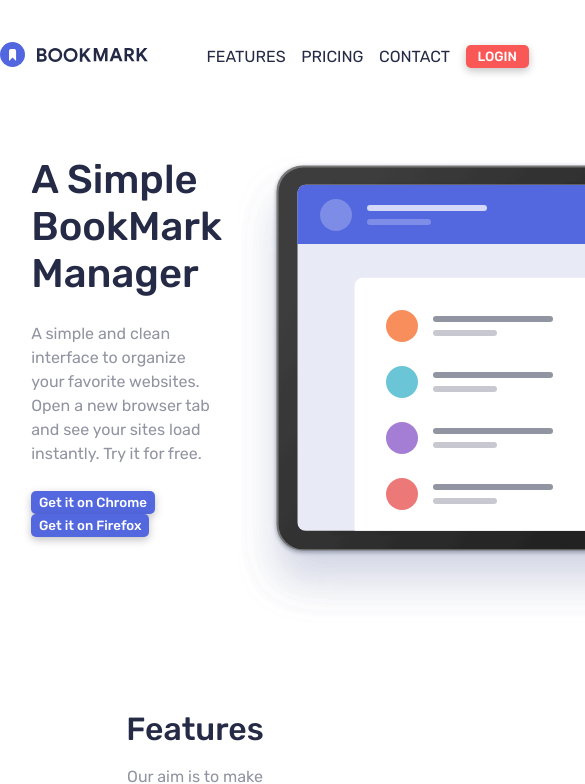
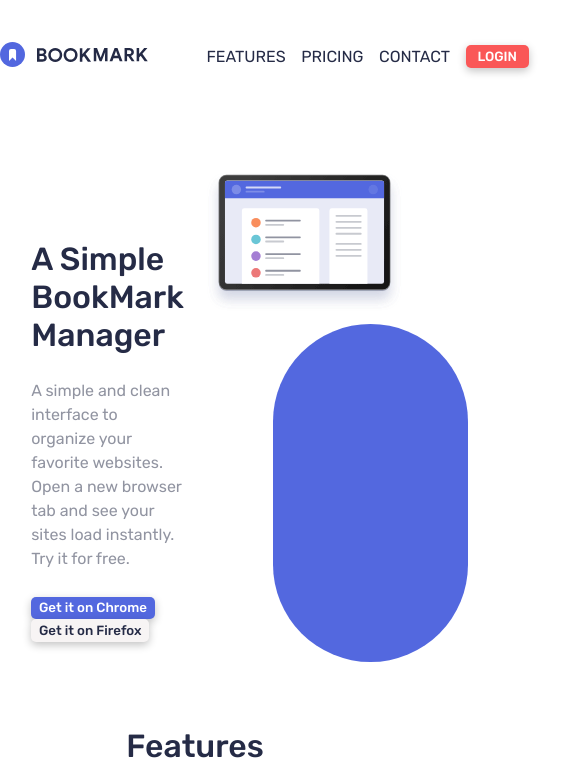
Before and after one commit to matheush9/bookmark-page-nextjs, a Next.js app: page / in a window 390 px wide. Shown: the top 784 px of the page, 585 px wide, since content can reach past the window. Built offline with nearby package versions, Linux system fonts and the light colour scheme.

Commit message:
Responsividade fontes e imagem hero

```diff
--- a/src/components/Hero/hero.module.scss
+++ b/src/components/Hero/hero.module.scss
@@ -9,13 +9,19 @@
   .simpleBook {
     padding-left: 8vw;
     padding-right: 4vw;
+    margin-top: 10vh;
 
     button {
       margin-right: 1vw;
+
+      &:last-child {
+        background-color: rgb(247, 244, 244);
+        color: $dark-blue;
+      }
     }
   }
   h1 {
-    font-size: 2.5rem;
+    font-size: 2rem;
   }
   p {
     margin: 3vh 0;
@@ -25,6 +31,12 @@
 .container {
   position: relative;
 
+  .heroImg {
+    img {
+      width: 50vw;
+      margin: 2vh 2vw;
+    }
+  }
 
   .blueBg {
     background-color: $soft-blue;
--- a/src/styles/globals.scss
+++ b/src/styles/globals.scss
@@ -34,3 +34,9 @@ button {
   box-shadow: rgba(0, 0, 0, 0.24) 0px 3px 8px;
   cursor: pointer;
 }
+
+@media (min-width: 1080px) {
+  html {
+    font-size: 110%;
+  }
+}
```
